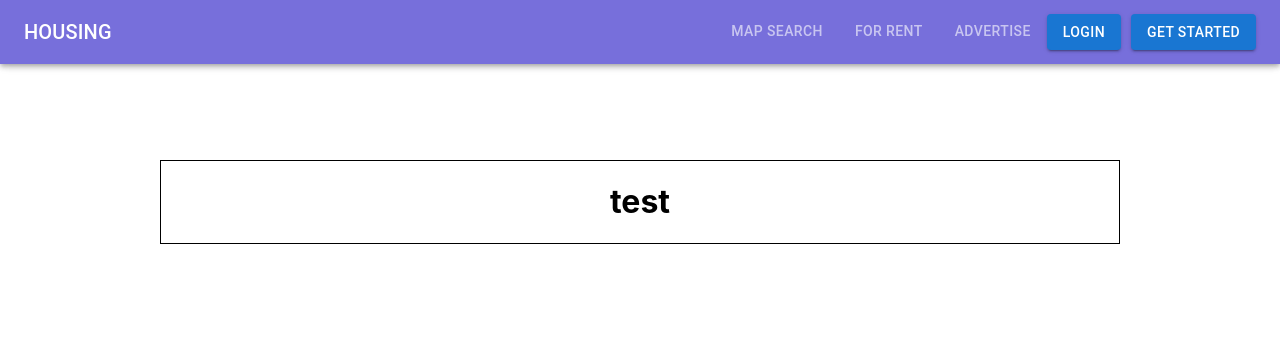
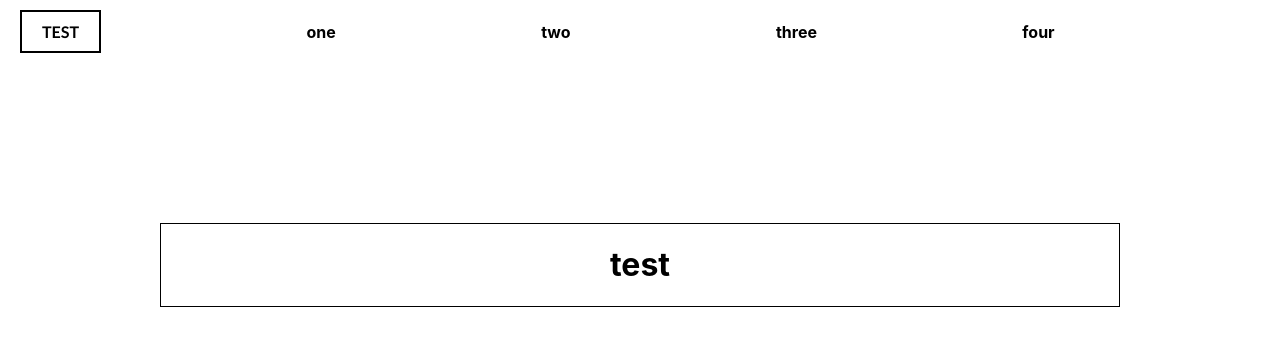
Before and after one commit to M9Huynh/NewHacksProject, a React (Create React App) app in the folder my-app/: page / in a window 1280 px wide. Shown: the top 346 px of the page. Built offline with nearby package versions, Linux system fonts and the light colour scheme.

Commit message:
modified navbar

```diff
--- /dev/null
+++ b/my-app/src/components/Navbar.css
@@ -0,0 +1,39 @@
+.navBar{
+    display: flex;
+    justify-content: space-between;
+    align-items: center;
+    flex: 1;
+    padding: 10px 20px;
+}
+
+.navLinks{
+    display: flex;
+    justify-content: space-evenly;
+    flex: 1;
+    place-items: center;
+}
+
+.navLogo{
+    display: flex;
+    border: 2px solid black;
+    text-transform: uppercase;
+    align-items: center;
+    font-weight: bold;
+    font-family: optima;
+    color: black;
+    padding: 10px 20px;
+}
+
+.navLinks>a{
+    text-decoration: none;
+    border:none;
+    font-weight: bold;
+    color: black;
+}
+
+.navLinks>a:hover{
+    text-decoration: none;
+    border:none;
+    font-weight: bold;
+    color: blue;
+}
--- a/my-app/src/components/Navbar.jsx
+++ b/my-app/src/components/Navbar.jsx
@@ -1,27 +1,20 @@
 import React from "react"
-import {AppBar, Typography, Toolbar, Tabs, Tab, Button} from '@mui/material';
+import './Navbar.css'
 
 const Navbar = () => {
     return (
-        <React.Fragment>
-            <AppBar sx={{background: '#776fdb'}}>
-                <Toolbar>
-                    <Typography variant ='h6' component='div'>
-                        HOUSING
-                    </Typography>
+        <div className="navBar container">
+        <div className="navLogo">
+            Test
+        </div>
 
-                    <Tabs sx={{marginLeft: 'auto'}} textColor="inherit">
-                        <Tab href="/map" label="Map Search"/>
-                        <Tab href="/for-rent" label="For Rent"/>
-                        <Tab href="/lister" label="Advertise"/>
-                    </Tabs>
-
-                    <Button variant="contained">Login{""}</Button>
-                    <Button sx={{marginLeft: '10px'}}variant="contained">Get Started{""}</Button>
-
-                </Toolbar>
-            </AppBar>
-        </React.Fragment>
+        <div className="navLinks">
+            <a href="/">one</a>
+            <a href="/">two</a>
+            <a href="/">three</a>
+            <a href="/">four</a>
+        </div>
+        </div>
     )
 }
 
```
